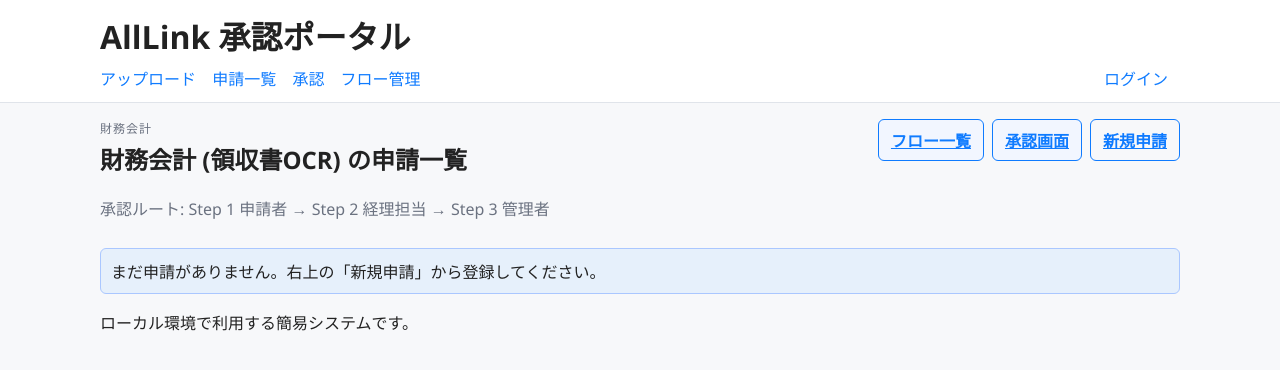
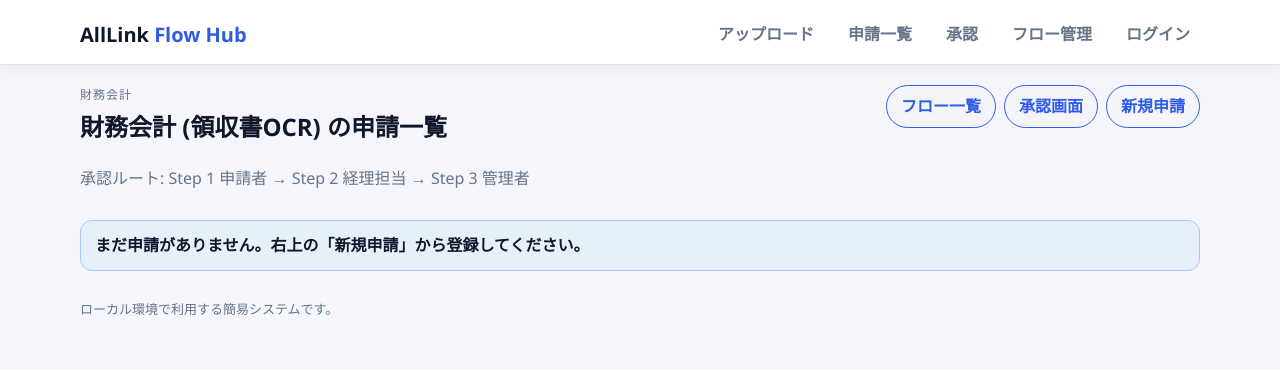
Before and after one commit to xiaokainan/CodexTest, a FastAPI app: page /flows/1/requests in a window 1280 px wide. Shown: the top 370 px of the page. Run offline with FastAPI, Linux system fonts and the light colour scheme.

Commit message:
Update Manus-style UI and docs

```diff
--- a/app/static/styles.css
+++ b/app/static/styles.css
@@ -1,8 +1,13 @@
 :root {
-    --primary: #0f7bff;
-    --bg: #f7f8fa;
-    --border: #e0e4ea;
-    --text: #222;
+    --primary: #2f5be7;
+    --primary-dark: #1e40af;
+    --bg: #f5f6fb;
+    --surface: #ffffff;
+    --surface-muted: #f3f4f8;
+    --border: #e1e4ef;
+    --text: #0f172a;
+    --muted: #64748b;
+    --shadow: 0 8px 24px rgba(15, 23, 42, 0.08);
 }
 
 * { box-sizing: border-box; }
@@ -11,107 +16,154 @@ body {
     font-family: "Segoe UI", "Hiragino Kaku Gothic ProN", "Yu Gothic", sans-serif;
     background: var(--bg);
     color: var(--text);
+    line-height: 1.6;
 }
 header {
-    background: white;
+    background: var(--surface);
     border-bottom: 1px solid var(--border);
-    padding: 12px 0;
-    margin-bottom: 16px;
+    padding: 16px 0 10px;
+    margin-bottom: 20px;
+    box-shadow: 0 4px 18px rgba(15, 23, 42, 0.05);
+}
+footer {
+    margin: 28px 0 40px;
+    color: var(--muted);
+    font-size: 13px;
 }
 .container {
-    width: min(1080px, 94vw);
+    width: min(1120px, 94vw);
     margin: 0 auto;
 }
+.topbar {
+    display: flex;
+    align-items: center;
+    justify-content: space-between;
+    gap: 16px;
+}
+.logo {
+    font-size: 20px;
+    font-weight: 700;
+    margin: 0;
+}
+.logo span {
+    color: var(--primary);
+    font-weight: 700;
+}
+nav {
+    display: flex;
+    flex-wrap: wrap;
+    align-items: center;
+    gap: 14px;
+}
 nav a {
-    margin-right: 12px;
+    color: var(--muted);
+    text-decoration: none;
+    font-weight: 600;
+    padding: 6px 10px;
+    border-radius: 999px;
+}
+nav a:hover {
+    background: var(--surface-muted);
+    color: var(--primary-dark);
+}
+.nav-actions {
+    display: inline-flex;
+    gap: 10px;
+    align-items: center;
+    margin-left: auto;
+}
+.nav-actions span {
+    color: var(--muted);
+    font-size: 13px;
+}
+.nav-actions form { margin: 0; }
+.nav-actions button {
+    background: transparent;
     color: var(--primary);
-    text-decoration: none;
+    border: 1px solid var(--primary);
+    padding: 6px 14px;
+    border-radius: 999px;
+    font-weight: 600;
 }
 a.button {
     border: 1px solid var(--primary);
-    padding: 8px 12px;
-    border-radius: 6px;
+    padding: 8px 14px;
+    border-radius: 999px;
     color: var(--primary);
     font-weight: 700;
+    text-decoration: none;
 }
 a.button.ghost {
-    background: #f2f6ff;
+    background: var(--surface-muted);
 }
-h1 {
-    margin: 0 0 8px 0;
-}
-h2 { margin-top: 0; }
+h1, h2, h3 { margin-top: 0; }
 form.card, .card {
-    background: white;
+    background: var(--surface);
     border: 1px solid var(--border);
-    border-radius: 8px;
-    padding: 16px;
-    box-shadow: 0 2px 8px rgba(0,0,0,0.04);
+    border-radius: 16px;
+    padding: 20px;
+    box-shadow: var(--shadow);
 }
 label { display: block; margin-bottom: 6px; font-weight: 600; }
 input[type="text"], input[type="password"], input[type="file"], select, textarea {
     width: 100%;
-    padding: 8px;
+    padding: 10px 12px;
     border: 1px solid var(--border);
-    border-radius: 6px;
+    border-radius: 10px;
     margin-bottom: 12px;
+    background: #fdfdff;
+}
+input:focus, select:focus, textarea:focus {
+    outline: 2px solid rgba(47, 91, 231, 0.2);
+    border-color: var(--primary);
 }
 button {
     background: var(--primary);
     color: white;
     border: none;
-    padding: 10px 16px;
-    border-radius: 6px;
+    padding: 10px 18px;
+    border-radius: 999px;
     cursor: pointer;
     font-weight: 700;
 }
-button:hover { opacity: 0.9; }
+button:hover { background: var(--primary-dark); }
 table {
     width: 100%;
     border-collapse: collapse;
-    background: white;
+    background: var(--surface);
+    border-radius: 14px;
+    overflow: hidden;
+    box-shadow: var(--shadow);
 }
 th, td {
     border: 1px solid var(--border);
-    padding: 8px;
+    padding: 10px;
     text-align: left;
 }
-th { background: #f0f4fa; }
+th { background: var(--surface-muted); }
 .alert {
-    padding: 10px;
-    border-radius: 6px;
+    padding: 12px 14px;
+    border-radius: 12px;
     margin-bottom: 12px;
+    font-weight: 600;
 }
 .alert.success { background: #e6f6e6; border: 1px solid #95d6a4; }
 .alert.info { background: #e6f0fb; border: 1px solid #aac7ff; }
 .grid {
     display: grid;
     grid-template-columns: repeat(auto-fill, minmax(320px, 1fr));
-    gap: 12px;
+    gap: 16px;
 }
 .card-header { font-weight: 700; margin-bottom: 8px; }
 .thumb {
     max-width: 100%;
     border: 1px solid var(--border);
-    border-radius: 6px;
+    border-radius: 10px;
 }
 .form-row.inline label { display: inline-block; margin-right: 10px; }
 textarea { resize: vertical; }
-.nav-actions {
-    display: inline-flex;
-    gap: 8px;
-    align-items: center;
-    float: right;
-}
-.nav-actions form { margin: 0; }
-.nav-actions button {
-    background: transparent;
-    color: var(--primary);
-    border: 1px solid var(--primary);
-    padding: 6px 10px;
-}
 .clickable-row { cursor: pointer; }
-.clickable-row:hover { background: #f5f8ff; }
+.clickable-row:hover { background: #eef2ff; }
 .detail-layout {
     display: grid;
     grid-template-columns: 1fr 1fr;
@@ -121,7 +173,7 @@ textarea { resize: vertical; }
 .detail-layout img {
     max-width: 100%;
     border: 1px solid var(--border);
-    border-radius: 8px;
+    border-radius: 12px;
 }
 .narrow {
     max-width: 520px;
@@ -137,11 +189,11 @@ textarea { resize: vertical; }
     text-transform: uppercase;
     letter-spacing: 0.08em;
     font-size: 12px;
-    color: #6b7280;
+    color: var(--muted);
     margin: 0 0 4px 0;
 }
 .muted {
-    color: #6b7280;
+    color: var(--muted);
 }
 .muted.small { font-size: 12px; }
 .actions {
@@ -155,8 +207,9 @@ textarea { resize: vertical; }
     border: 1px solid #c7d2fe;
     color: #4338ca;
     border-radius: 999px;
-    padding: 6px 10px;
+    padding: 6px 12px;
     font-size: 12px;
+    font-weight: 600;
 }
 .chip {
     display: inline-block;
@@ -169,11 +222,12 @@ textarea { resize: vertical; }
 }
 .chips { margin: 8px 0; }
 .status {
-    padding: 4px 8px;
+    padding: 4px 10px;
     border-radius: 999px;
     font-size: 12px;
     text-transform: capitalize;
     border: 1px solid var(--border);
+    font-weight: 600;
 }
 .status.pending { background: #fff7ed; border-color: #fed7aa; color: #c2410c; }
 .status.approved { background: #ecfdf3; border-color: #bbf7d0; color: #15803d; }
--- a/app/templates/base.html
+++ b/app/templates/base.html
@@ -9,7 +9,8 @@
 <body>
 <header>
     <div class="container">
-        <h1>AllLink 承認ポータル</h1>
+        <div class="topbar">
+            <h1 class="logo">AllLink <span>Flow Hub</span></h1>
             <nav>
                 <a href="/">アップロード</a>
                 <a href="/submissions">申請一覧</a>
@@ -30,6 +31,7 @@
                 </span>
             </nav>
         </div>
+    </div>
 </header>
 <main class="container">
     {% block content %}{% endblock %}
--- a/requirements.txt
+++ b/requirements.txt
@@ -5,3 +5,4 @@ python-multipart==0.0.9
 pytesseract==0.3.10
 Pillow==10.3.0
 jinja2==3.1.4
+itsdangerous==2.2.0
```
Also changed, not shown: README.md. Lines whose indentation alone changed are shown as unchanged.
